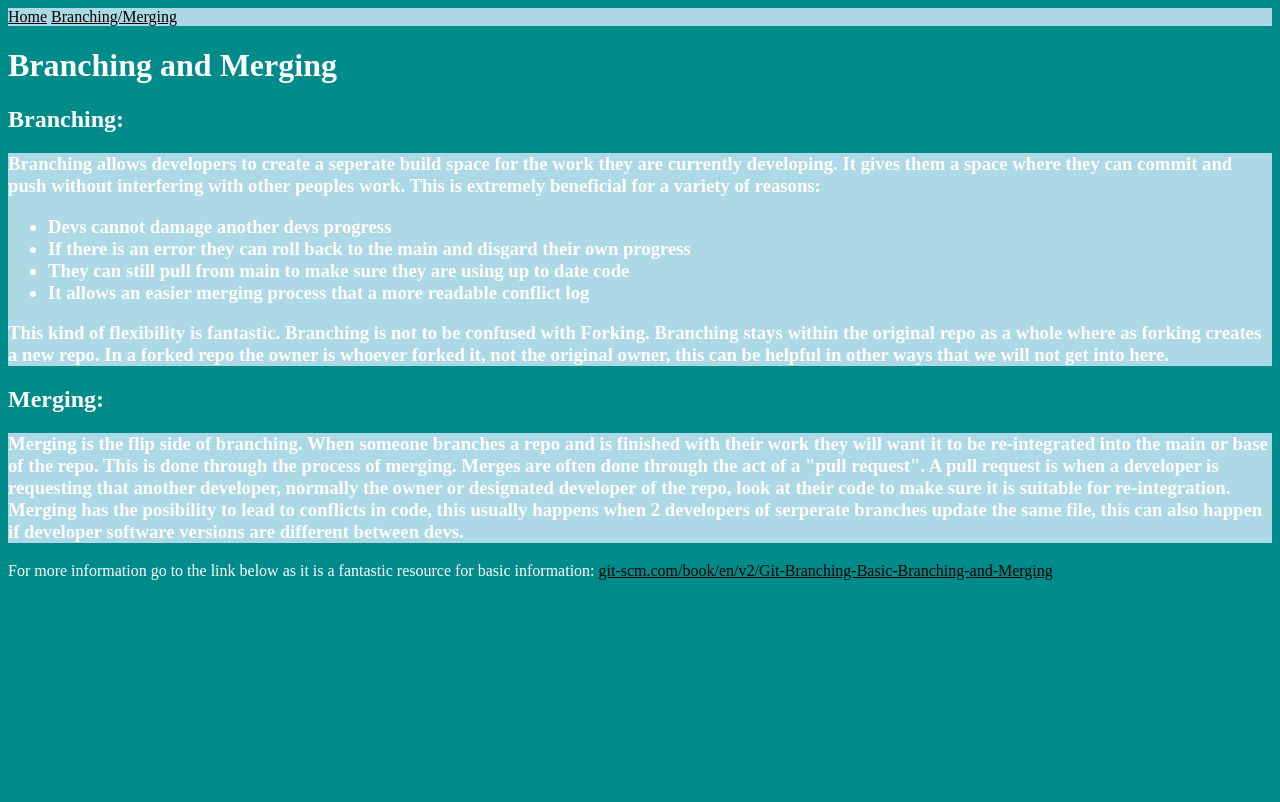
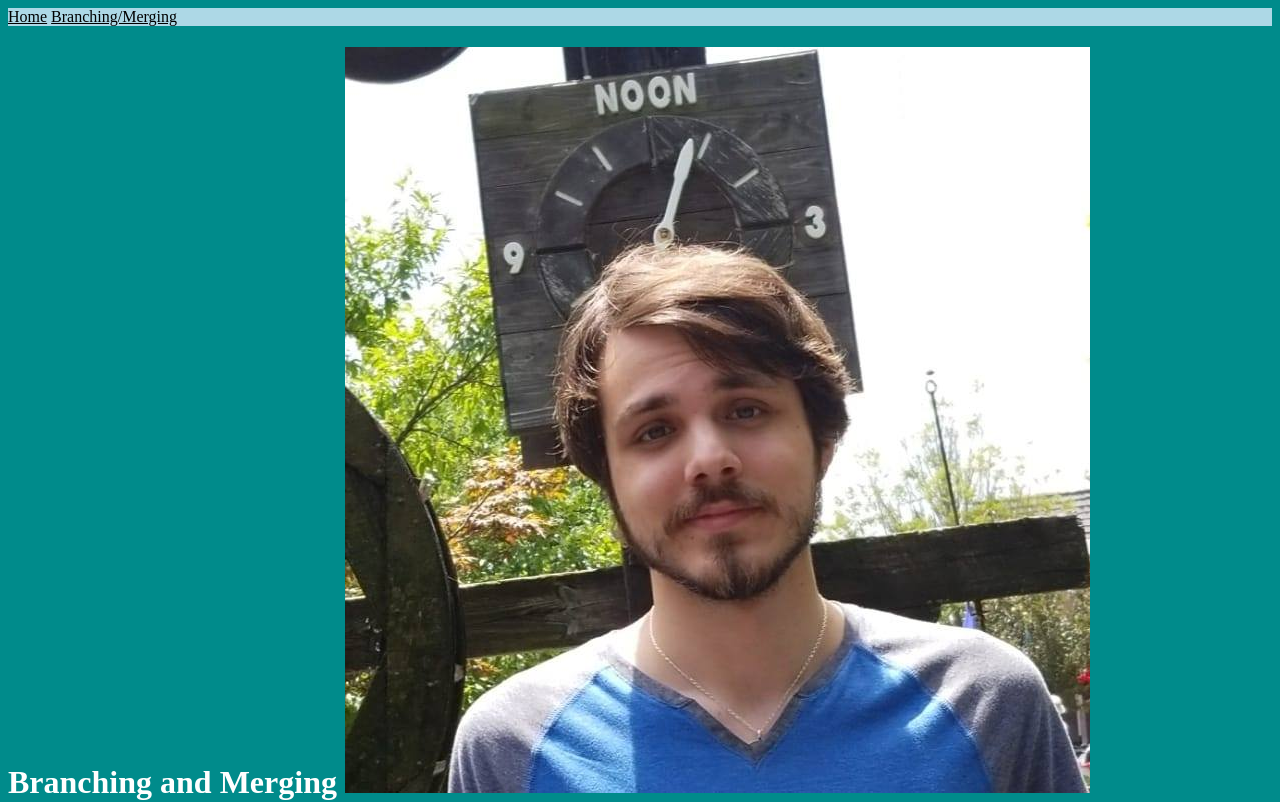
Before and after one commit to chanWright/DemoGroupRemoteColab-Git, a plain HTML site: page mergingBranching.html in a window 1280 px wide. Shown: the top 802 px of the page. Drawn offline with Linux system fonts and the light colour scheme.

Commit message:
Added image to the pages site

```diff
--- a/mergingBranching.html
+++ b/mergingBranching.html
@@ -13,6 +13,7 @@
     </nav>
 	<h1>
 		Branching and Merging
+		<img src="chandlerProfile.jpg"  alt="Chandler Picture" class="img-circle" id="profile_picture" >
 	</h1>
 	<h2>
 		Branching:
```
